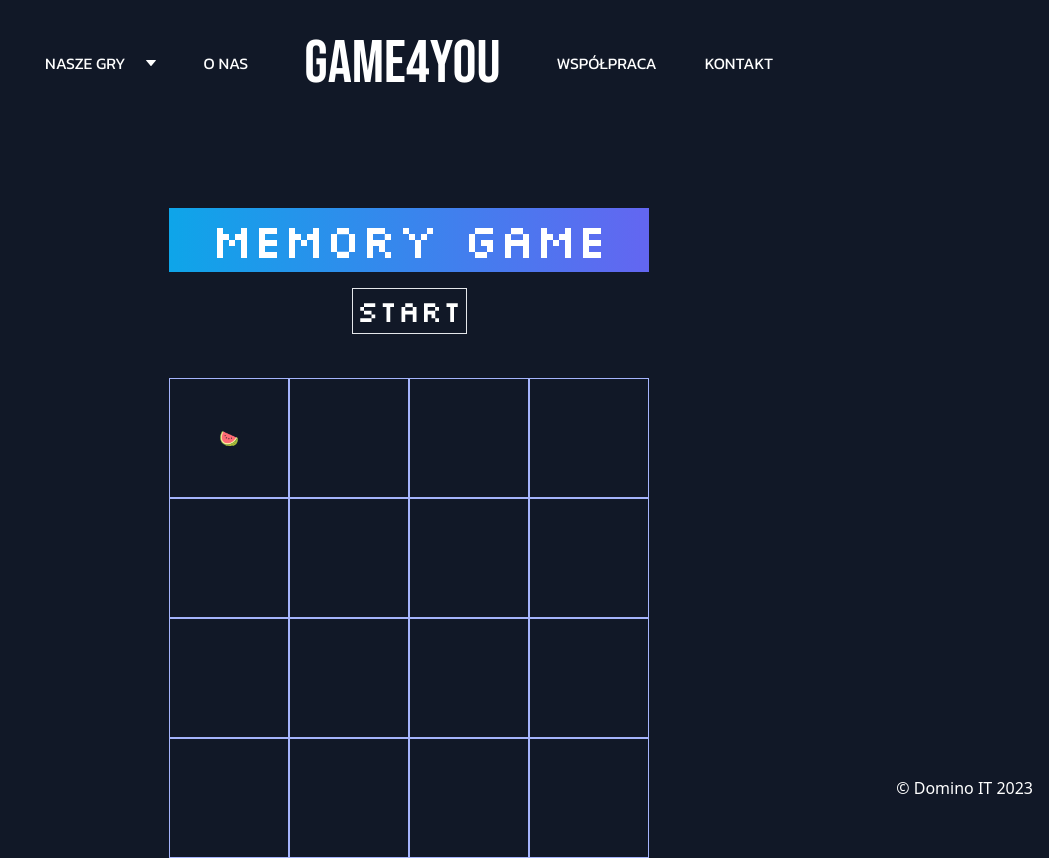
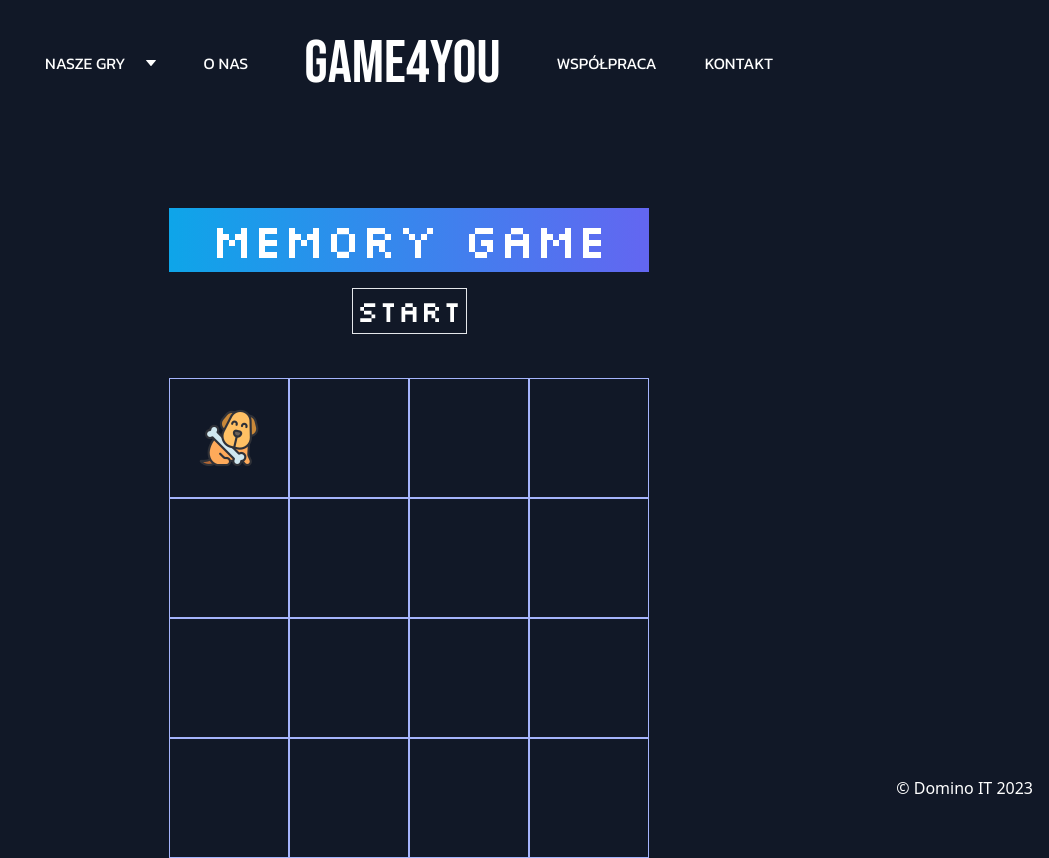
Before and after one commit to DominoxB/Game4You, a Vue app: page /MemoryGame in a window 1280 px wide. Both pictures are taken after a click on the element 460 px from the left and 438 px from the top of the page. Shown: the whole page, without its empty margins (231-1280 px from the left). Built offline with nearby package versions, Linux system fonts and the light colour scheme.

Commit message:
feat: add path for img in array

```diff
--- a/src/components/atoms/CardItem.vue
+++ b/src/components/atoms/CardItem.vue
@@ -1,6 +1,9 @@
 <template>
-  <div class="text-white border border-indigo-300 w-[120px] h-[120px] flex items-center justify-center" @click="isVisible = !isVisible">
-    <div v-if="isVisible">{{ image }}</div>
+  <div class="text-white border border-indigo-300 w-[120px] h-[120px] flex items-center justify-center"
+    @click="isVisible = !isVisible">
+    <div v-if="isVisible">
+      <img :src="image" alt="dog"/>
+    </div>
   </div>
 </template>
 
--- a/src/components/organisms/MemoryGameBoard.vue
+++ b/src/components/organisms/MemoryGameBoard.vue
@@ -33,67 +33,67 @@ export default defineComponent({
     const cards = [
       {
         id: 1,
-        image: '🍓'
+        image: require('../images/happy.png')
       },
       {
         id: 2,
-        image: '🍋'
+        image: require('../images/happy.png')
       },
       {
         id: 3,
-        image: '🍑'
+        image: require('../images/dog.png')
       },
       {
         id: 4,
-        image: '🍒'
+        image: require('../images/dog.png')
       },
       {
         id: 5,
-        image: '🍊'
+        image: require('../images/doggy.png')
       },
       {
         id: 6,
-        image: '🍉'
+        image: require('../images/doggy.png')
       },
       {
         id: 7,
-        image: '🍭'
+        image: require('../images/shiba.png')
       },
       {
         id: 8,
-        image: '🍏'
+        image: require('../images/shiba.png')
       },
       {
         id: 9,
-        image: '🍓'
+        image: require('../images/golden-retriever.png')
       },
       {
         id: 10,
-        image: '🍋'
+        image: require('../images/golden-retriever.png')
       },
       {
         id: 11,
-        image: '🍑'
+        image: require('../images/dogs.png')
       },
       {
         id: 12,
-        image: '🍒'
+        image: require('../images/dogs.png')
       },
       {
         id: 13,
-        image: '🍊'
+        image: require('../images/bone.png')
       },
       {
         id: 14,
-        image: '🍉'
+        image: require('../images/bone.png')
       },
       {
         id: 15,
-        image: '🍭'
+        image: require('../images/pet.png')
       },
       {
         id: 16,
-        image: '🍏'
+        image: require('../images/pet.png')
       }
     ]
     const showBtn = ref(true)
```
